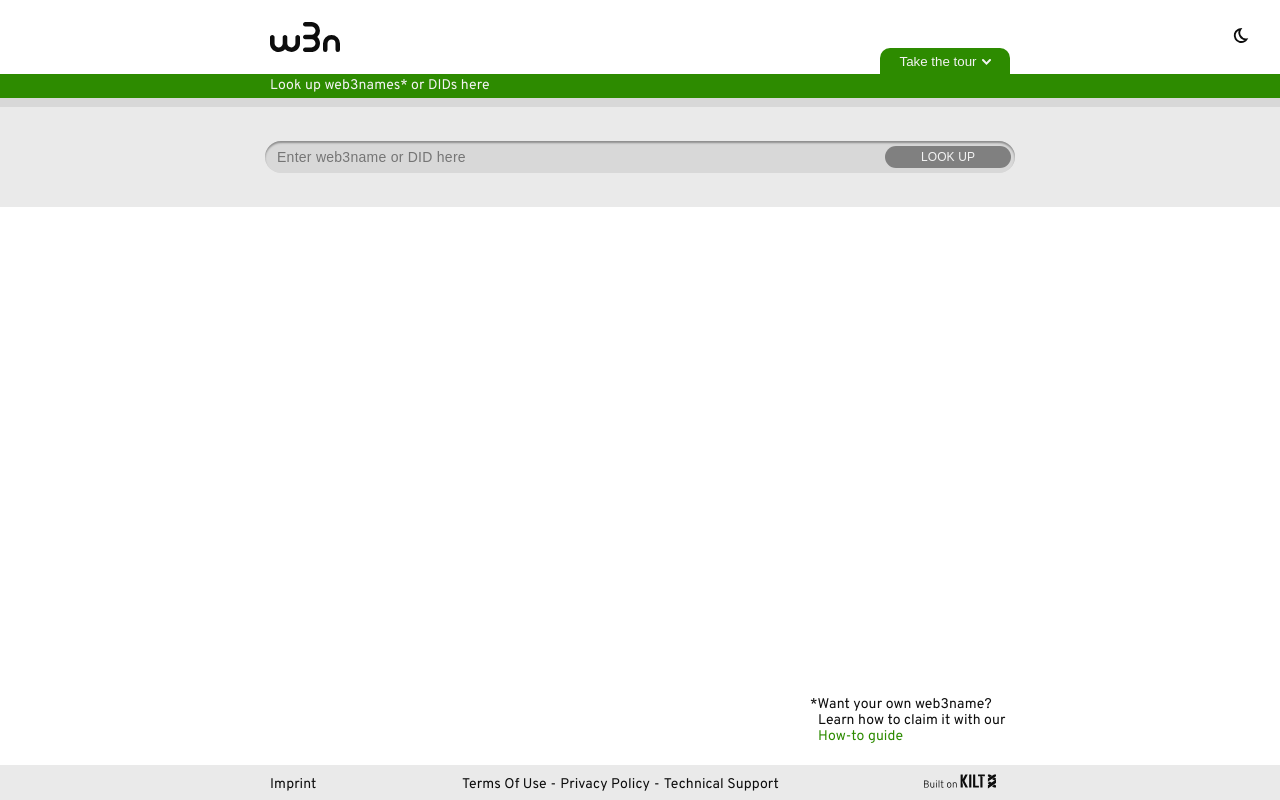
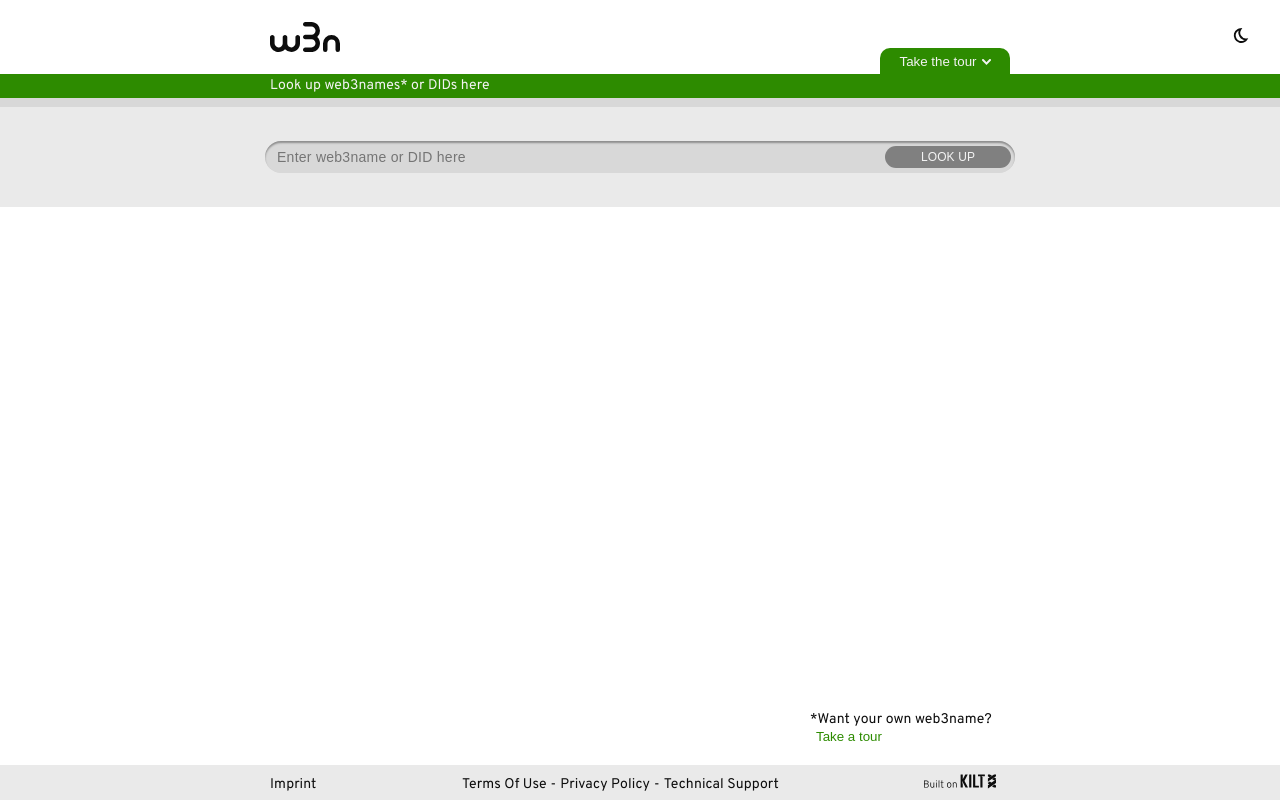
Before and after one commit to KILT-Foundation/w3n.id, a React (Create React App) app: page / in a window 1280 px wide. Built offline with nearby package versions, Linux system fonts and the light colour scheme; what @kiltprotocol/sdk-js would draw is missing.

Commit message:
SK-1038: anchor link should open tour section (#23)
* SK-1038: anchor link should open tour section

* fix boolean type and remove aria label

```diff
--- a/src/Components/ClaimW3Span.tsx
+++ b/src/Components/ClaimW3Span.tsx
@@ -1,6 +1,10 @@
 import React from 'react'
 import styled from 'styled-components'
 
+interface Props {
+  handleTourSection: React.MouseEventHandler<HTMLButtonElement>
+
+}
 const Container = styled.div`
   display: flex;
   justify-content: flex-end;
@@ -19,30 +23,29 @@ const HowToSpan = styled.span`
   line-height: 16px;
   width: 200px;
   text-align: left;
-
-  #claim {
-    margin-left: 8px;
-  }
   a {
     color: ${(props) => props.theme.web3name};
     text-decoration: none;
   }
 `
-export const ClaimW3Span = () => {
+const TakeTourBtn = styled.button`
+background:none;
+border: none;
+margin: 0;
+color: ${(props) => props.theme.web3name};
+cursor: pointer;
+:hover{
+  text-decoration: underline;
+}
+`
+export const ClaimW3Span = ({handleTourSection}:Props) => {
   return (
     <Container>
       <HowToSpan>
         <span>*Want your own web3name?</span>
-        <span id="claim">
-          Learn how to claim it with our{' '}
-          <a
-            href="https://www.trusted-entity.io/assets/pdf/How_To_Guide_web3name_link_address_Full_May22.pdf"
-            target="_blank"
-            rel="noreferrer"
-          >
-            How-to guide
-          </a>
-        </span>
+        <TakeTourBtn onClick={handleTourSection}>
+            Take a tour
+        </TakeTourBtn>
       </HowToSpan>
     </Container>
   )
--- a/src/Components/Footer.tsx
+++ b/src/Components/Footer.tsx
@@ -7,6 +7,7 @@ import Privacy from '../DocAssets/w3n-id_PrivacyPolicy_2022.pdf'
 
 interface Toggle {
   handleImprint: React.MouseEventHandler<HTMLSpanElement>
+  handleTourSection: React.MouseEventHandler<HTMLButtonElement>
 }
 const StyledFooter = styled.footer`
   background-color: ${(props) => props.theme.searchbackground};
@@ -123,7 +124,7 @@ const LogoSvg = styled(Kilt)`
 export const Footer = (props: Toggle) => {
   return (
     <StyledFooterContainer>
-      <ClaimW3Span />
+      <ClaimW3Span handleTourSection={props.handleTourSection} />
       <StyledFooter>
         <StyledFooterLinksContainer>
           <ImprintContainer>
--- a/src/Components/Header.tsx
+++ b/src/Components/Header.tsx
@@ -1,4 +1,4 @@
-import React, { useState } from 'react'
+import React from 'react'
 import styled from 'styled-components'
 import { ReactComponent as Logo } from '../ImageAssets/w3n_logo.svg'
 import { ReactComponent as DarkModeSwitch } from '../ImageAssets/switch2dark.svg'
@@ -8,6 +8,8 @@ import { TakeTourSection } from '../Components/TakeTourSection'
 
 interface Toggle {
   handleTheme: React.MouseEventHandler<HTMLDivElement>
+  handleTourSection: React.MouseEventHandler<HTMLButtonElement>
+  tourSection: boolean
   theme: 'light' | 'dark'
 }
 interface Style {
@@ -112,13 +114,6 @@ const OpenSvg = styled(Open)`
 `
 
 export const Header = (props: Toggle) => {
-  const [tourSection, setTourSection] = useState<'Open' | 'Close'>('Close')
-
-  const handleClick = () => {
-    if (tourSection === 'Open') setTourSection('Close')
-    else setTourSection('Open')
-  }
-
   return (
     <StyledHeader>
       <ThemeSwitch>
@@ -131,16 +126,16 @@ export const Header = (props: Toggle) => {
           <LogoSvg />
         </LogoWrapper>
         <TourBtnWrapper>
-          <TourBtn onClick={() => handleClick()}>
-            {tourSection === 'Close' ? 'Take the tour' : 'Close'}
-            <OpenSvg rotate={tourSection !== 'Open' ? '0deg' : '180deg'} />
+          <TourBtn onClick={props.handleTourSection}>
+            {!props.tourSection ? 'Take the tour' : 'Close'}
+            <OpenSvg rotate={!props.tourSection ? '0deg' : '180deg'} />
           </TourBtn>
         </TourBtnWrapper>
       </TopHeaderContainer>
       <HeaderTextLabel>
         <HeaderText>Look up web3names* or DIDs here</HeaderText>
       </HeaderTextLabel>
-      <TakeTourSection isOpen={tourSection} />
+      <TakeTourSection isOpen={props.tourSection} />
 
       <BottomHeaderSeperator />
     </StyledHeader>
--- a/src/Components/TakeTourSection.tsx
+++ b/src/Components/TakeTourSection.tsx
@@ -12,10 +12,10 @@ import Tour6 from '../ImageAssets/Tour_6@2x.png'
 import Tour7 from '../ImageAssets/Tour_7@2x.png'
 interface Style {
   BackgroundImage?: string
-  isOpen?: 'Open' | 'Close'
+  isOpen?: boolean
 }
 interface Toggle {
-  isOpen: 'Open' | 'Close'
+  isOpen: boolean
 }
 
 const TourSlidesContainer = styled.div`
@@ -95,7 +95,6 @@ const Toptext = styled.span`
   font-size: 14px;
   letter-spacing: 0.1px;
   line-height: 16px;
-  overflow-y: scroll;
   text-align: left;
   margin-bottom: 15px;
   display: flex;
@@ -122,14 +121,14 @@ const TourSlidesSection = styled.div`
     margin-top: 0px;
   }
 `
-const TakeTour = styled.div`
+const TakeTour = styled.section`
   background-color: ${(props) => props.theme.taketour};
   display: flex;
   flex-direction: column;
   align-items: center;
   justify-content: start;
   width: 100%;
-  height: ${(props: Style) => (props.isOpen === 'Open' ? '520px' : '0')};
+  height: ${(props: Style) => (props.isOpen ? '520px' : '0')};
   color: ${(props) => props.theme.headertext};
   transition: height 0.5s ease-in;
   overflow: hidden;
--- a/src/Components/W3NId.tsx
+++ b/src/Components/W3NId.tsx
@@ -6,6 +6,7 @@ import { Header } from './Header'
 import { ThemeProvider } from 'styled-components'
 import { Theme } from '../Themes/Theme'
 import { ImprintPopup } from './ImprintPopup'
+
 
 const StyledBody = styled.div`
   min-height: 100vh;
@@ -37,6 +38,7 @@ export const W3NId = () => {
   const [theme, setTheme] = useState<'light' | 'dark'>('light')
   const getTheme = window.matchMedia('(prefers-color-scheme: dark)')
   const [showImprint, setShowImprint] = useState<boolean>(false)
+  const [tourSection, setTourSection] = useState<boolean>(false)
 
   const handleImprint = () => {
     if (showImprint) setShowImprint(false)
@@ -70,9 +72,9 @@ export const W3NId = () => {
   return (
     <ThemeProvider theme={Theme[theme]}>
       <StyledBody>
-        <Header handleTheme={handleTheme} theme={theme} />
+        <Header handleTheme={handleTheme} theme={theme} handleTourSection={()=> setTourSection(!tourSection)} tourSection={tourSection} />
         <SearchComponent />
-        <Footer handleImprint={handleImprint} />
+        <Footer handleImprint={handleImprint} handleTourSection={()=>setTourSection(true)} />
         {showImprint && <DarkOverlay />}
       </StyledBody>
       {showImprint && <ImprintPopup handleCloseImprint={handleImprint} />}
```
